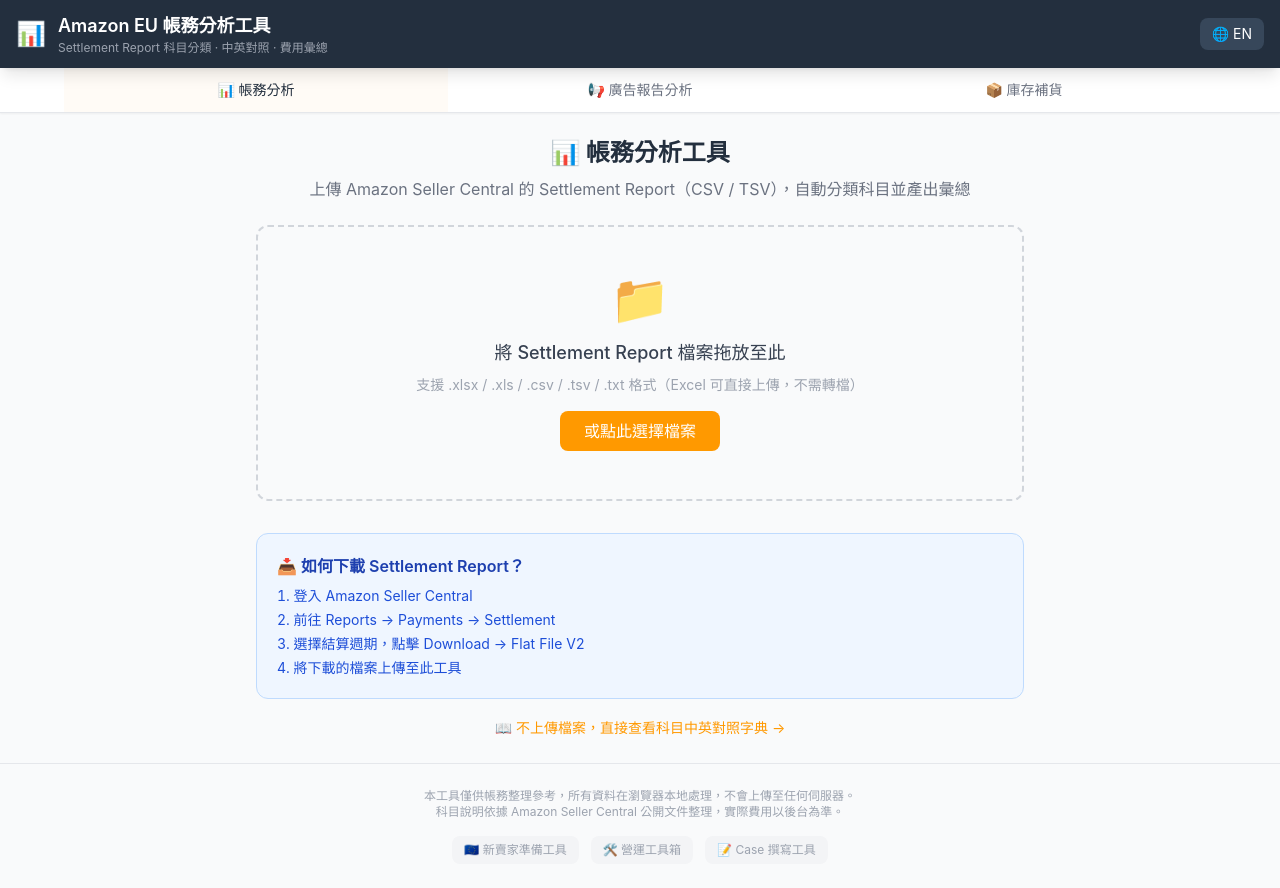
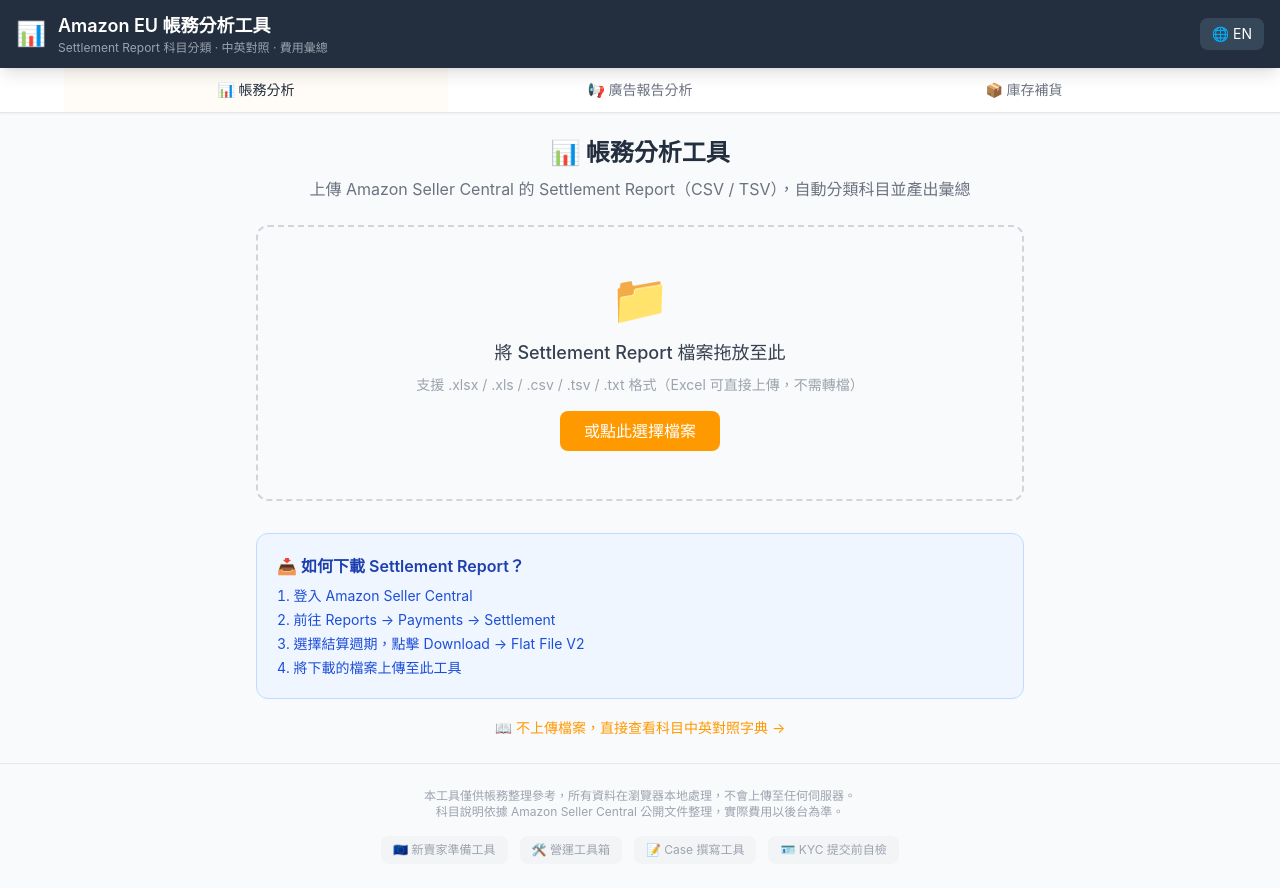
Before and after one commit to eddiechu1009-bit/amazon-eu-accounting, a React (Vite) app: page / in a window 1280 px wide. Built offline with nearby package versions, Linux system fonts and the light colour scheme; the HTML template or start-up script is replaced by a standard one.

Commit message:
feat: footer add Pass KYC link

```diff
--- a/src/App.tsx
+++ b/src/App.tsx
@@ -79,6 +79,7 @@
           <a href="https://amzeuseller.netlify.app/" target="_blank" rel="noopener noreferrer" className="px-3 py-1.5 bg-gray-100 hover:bg-amazon-orange/10 hover:text-amazon-dark rounded-lg transition-all duration-200">🇪🇺 新賣家準備工具</a>
           <a href="https://eu-seller-toolkit.netlify.app/" target="_blank" rel="noopener noreferrer" className="px-3 py-1.5 bg-gray-100 hover:bg-amazon-orange/10 hover:text-amazon-dark rounded-lg transition-all duration-200">🛠️ 營運工具箱</a>
           <a href="https://case-writer.netlify.app/" target="_blank" rel="noopener noreferrer" className="px-3 py-1.5 bg-gray-100 hover:bg-amazon-orange/10 hover:text-amazon-dark rounded-lg transition-all duration-200">📝 Case 撰寫工具</a>
+          <a href="https://passkyc.netlify.app/" target="_blank" rel="noopener noreferrer" className="px-3 py-1.5 bg-gray-100 hover:bg-amazon-orange/10 hover:text-amazon-dark rounded-lg transition-all duration-200">🪪 KYC 提交前自檢</a>
         </div>
       </footer>
     </div>
```
